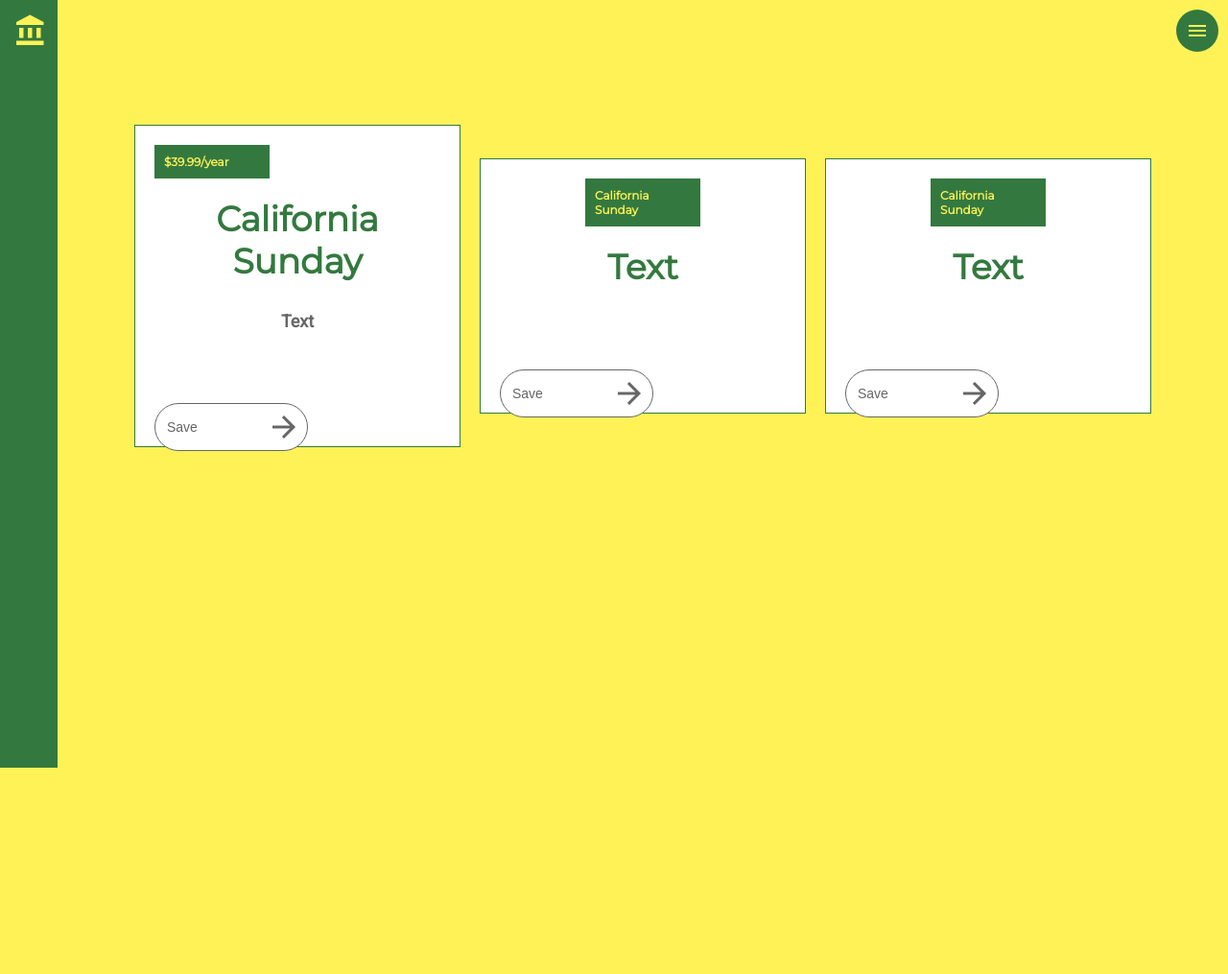
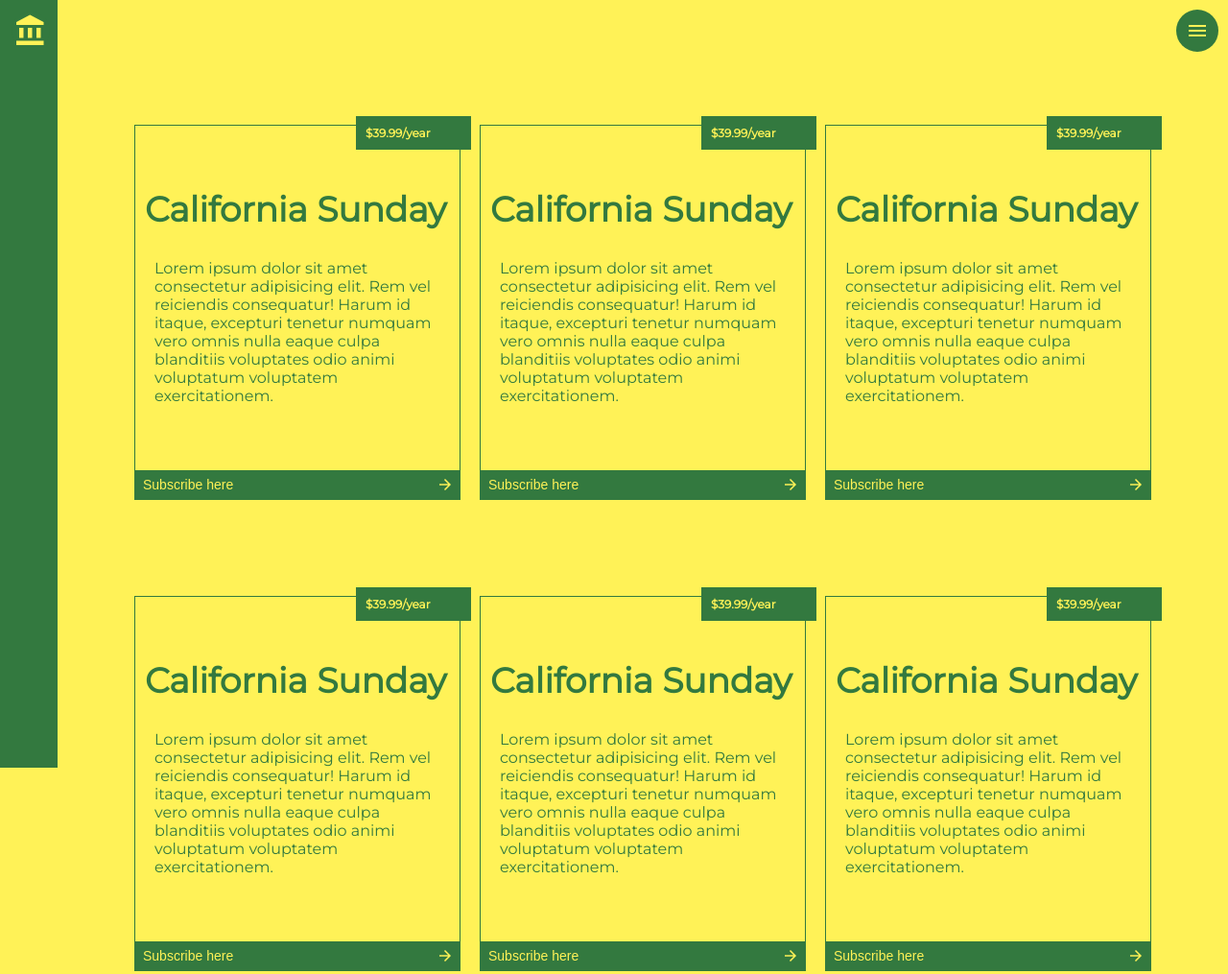
Before and after one commit to ribaorsi/Magazines, a plain HTML site: page index.html in a window 1280 px wide. Shown: the top 1015 px of the page at 96% size. Before the commit the page ends 800 px from the top, so only its background shows below. Drawn offline with Linux system fonts and the light colour scheme.

Commit message:
finished

```diff
--- a/index.html
+++ b/index.html
@@ -26,32 +26,87 @@
         <section class="container">
             <article class="card">
                 <div class="sub">$39.99/year</div>
-                <div class="textcontainer">
-                    <div class="title">California Sunday</div>
+
+                <div class="textcontainer"><div class="title">California Sunday</div>
+                <div class="text">Lorem ipsum dolor sit amet consectetur adipisicing elit. Rem vel reiciendis consequatur! Harum id itaque, excepturi tenetur numquam vero omnis nulla eaque culpa blanditiis voluptates odio animi voluptatum voluptatem exercitationem.</div>
                 </div>
 
-                <div class="text">Text</div
-                ><button>Save<i class="material-icons md-36">arrow_forward</i></button>
+                <button>Subscribe here<i class="material-icons md-36">arrow_forward</i></button>
 
             </article>
 
             <article class="card">
-                <div class="textcontainer">
-                    <div class="sub">California Sunday</div>
+                <div class="sub">$39.99/year</div>
+
+                <div class="textcontainer"><div class="title">California Sunday</div>
+                <div class="text">Lorem ipsum dolor sit amet consectetur adipisicing elit. Rem vel reiciendis consequatur! Harum id itaque, excepturi tenetur numquam vero omnis nulla eaque culpa blanditiis voluptates odio animi voluptatum voluptatem exercitationem.</div>
                 </div>
 
-                <div class="title">Text</div
-                ><button>Save<i class="material-icons md-36">arrow_forward</i></button>
+                <button>Subscribe here<i class="material-icons md-36">arrow_forward</i></button>
 
             </article>
 
             <article class="card">
-                <div class="textcontainer">
-                    <div class="sub">California Sunday</div>
+                <div class="sub">$39.99/year</div>
+
+                <div class="textcontainer"><div class="title">California Sunday</div>
+                <div class="text">Lorem ipsum dolor sit amet consectetur adipisicing elit. Rem vel reiciendis consequatur! Harum id itaque, excepturi tenetur numquam vero omnis nulla eaque culpa blanditiis voluptates odio animi voluptatum voluptatem exercitationem.</div>
                 </div>
 
-                <div class="title">Text</div
-                ><button>Save<i class="material-icons md-36">arrow_forward</i></button>
+                <button>Subscribe here<i class="material-icons md-36">arrow_forward</i></button>
+
+            </article>
+
+            <article class="card">
+                <div class="sub">$39.99/year</div>
+
+                <div class="textcontainer"><div class="title">California Sunday</div>
+                <div class="text">Lorem ipsum dolor sit amet consectetur adipisicing elit. Rem vel reiciendis consequatur! Harum id itaque, excepturi tenetur numquam vero omnis nulla eaque culpa blanditiis voluptates odio animi voluptatum voluptatem exercitationem.</div>
+                </div>
+
+                <button>Subscribe here<i class="material-icons md-36">arrow_forward</i></button>
+
+            </article>
+
+            <article class="card">
+                <div class="sub">$39.99/year</div>
+
+                <div class="textcontainer"><div class="title">California Sunday</div>
+                <div class="text">Lorem ipsum dolor sit amet consectetur adipisicing elit. Rem vel reiciendis consequatur! Harum id itaque, excepturi tenetur numquam vero omnis nulla eaque culpa blanditiis voluptates odio animi voluptatum voluptatem exercitationem.</div>
+                </div>
+
+                <button>Subscribe here<i class="material-icons md-36">arrow_forward</i></button>
+
+            </article>
+            <article class="card">
+                <div class="sub">$39.99/year</div>
+
+                <div class="textcontainer"><div class="title">California Sunday</div>
+                <div class="text">Lorem ipsum dolor sit amet consectetur adipisicing elit. Rem vel reiciendis consequatur! Harum id itaque, excepturi tenetur numquam vero omnis nulla eaque culpa blanditiis voluptates odio animi voluptatum voluptatem exercitationem.</div>
+                </div>
+
+                <button>Subscribe here<i class="material-icons md-36">arrow_forward</i></button>
+
+            </article>
+
+            <article class="card">
+                <div class="sub">$39.99/year</div>
+
+                <div class="textcontainer"><div class="title">California Sunday</div>
+                <div class="text">Lorem ipsum dolor sit amet consectetur adipisicing elit. Rem vel reiciendis consequatur! Harum id itaque, excepturi tenetur numquam vero omnis nulla eaque culpa blanditiis voluptates odio animi voluptatum voluptatem exercitationem.</div>
+                </div>
+
+                <button>Subscribe here<i class="material-icons md-36">arrow_forward</i></button>
+
+            </article>
+            <article class="card">
+                <div class="sub">$39.99/year</div>
+
+                <div class="textcontainer"><div class="title">California Sunday</div>
+                <div class="text">Lorem ipsum dolor sit amet consectetur adipisicing elit. Rem vel reiciendis consequatur! Harum id itaque, excepturi tenetur numquam vero omnis nulla eaque culpa blanditiis voluptates odio animi voluptatum voluptatem exercitationem.</div>
+                </div>
+
+                <button>Subscribe here<i class="material-icons md-36">arrow_forward</i></button>
 
             </article>
 
--- a/style.css
+++ b/style.css
@@ -116,16 +116,16 @@ body {
     flex-basis: auto;
 
     margin: 50px 10px;
-    padding: 20px 20px 60px;
     width: 340px;
 
-    background-color: #fff;
+    background-color: #fff257;
     border: solid 1px #33793f;
 
 }
 
 .textcontainer {
-    display: flex;
+
+    padding: 10px 10px 30px;
 
     justify-content: center;
     align-items: center;
@@ -133,9 +133,9 @@ body {
 }
 
 .sub {
-
-    top: -20px;
-    right: -20px;
+    position:relative;
+    top: -10px;
+    right: -230px;
 
     justify-content: center;
     align-items: center;
@@ -160,9 +160,6 @@ body {
     width: auto;
     min-height: 62px;
 
-    text-align: center;
-
-
     font-family: 'Montserrat';
     font-size: 36px;
     font-weight: 800;
@@ -170,47 +167,49 @@ body {
 }
 
 .text {
+    position: relative;
     width: auto;
-    text-align: center;
+    min-height: 200px;
+
     padding: 10px;
-    font-family: 'Roboto';
-    font-size: 18px;
-    font-weight: 700;
-    color: #666;
+    font-family: 'Montserrat';
+    font-size: 16px;
+    font-weight: 400;
+    color: #33793f;
 }
 
 .card button {
     position: relative;
-    bottom: -65px;
+    bottom: 0;
     text-align: left;
-    padding-left: 12px;
+    padding-left: 8px;
 
-    width: 160px;
-    height: 50px;
+    width: 100%;
+    height: 30px;
 
     font-size: 14px;
 
-    background-color: #fff;
-    color:#666;
+    background-color: #33793f;
+    color:#fff257;
 
-    border: 1px solid #666;
-    border-radius: 25px;
+
 }
 
 .card button .material-icons.md-36 {
     position: absolute;
     bottom: 6px;
     right: 6px;
-    color: #666;
-    font-size: 36px;
+    color: #fff257;
+    font-size: 18px;
 }
 
 .card button:hover {
-    background-color: #666;
-    color: #fff;
-    border: 1px solid #fff;
+    background-color: #fff257;
+    color: #33793f;
+    border: solid 1px #33793f
+
 }
 
 .card button:hover .material-icons.md-36 {
-    color:#fff;
+    color:#33793f;
 }
```
